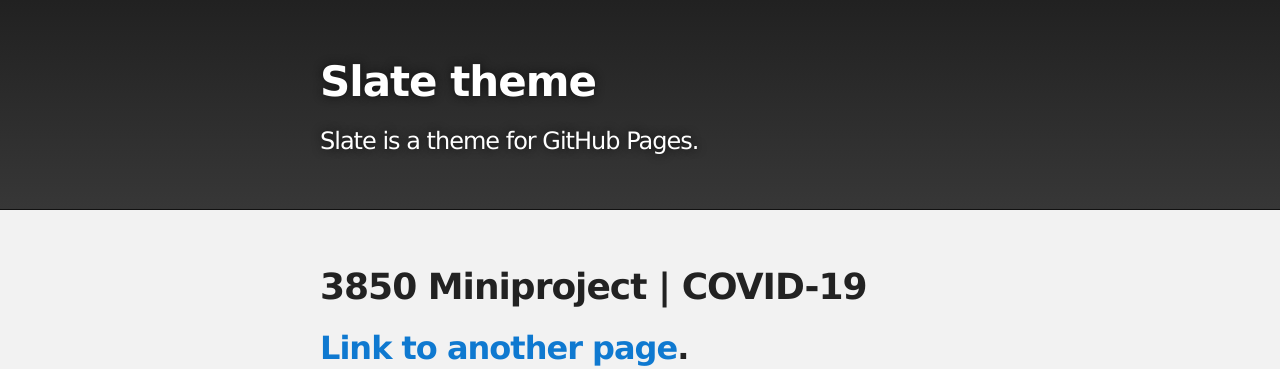
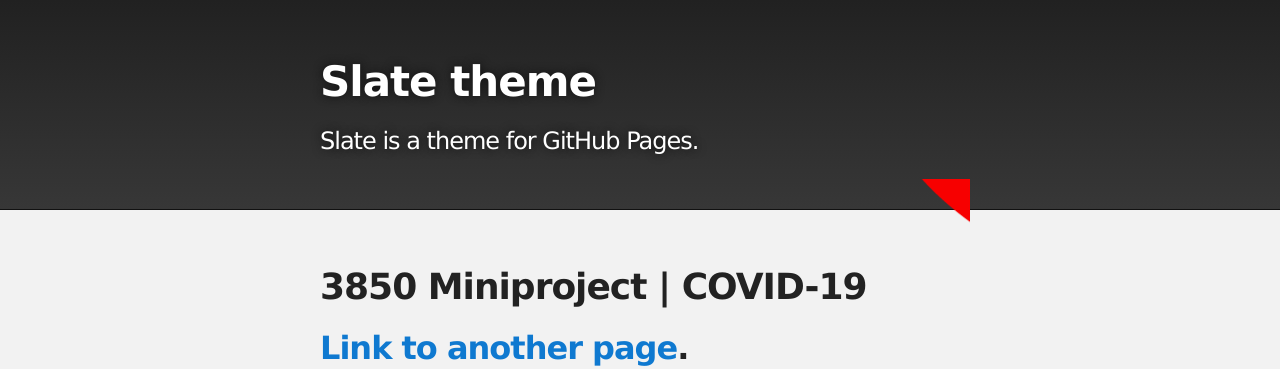
Before and after one commit to abhinavmanocha/3850Project, a Jekyll site: the page built from index.md, in a window 1280 px wide. Shown: the top 369 px of the page. Built offline with Jekyll 4.4.1, drawn with Linux system fonts in a browser that asks for light colours; our own code applies the rules of GitHub Pages for plain Markdown files.

Commit message:
okay go  back

```diff
--- a/_sass/jekyll-theme-slate.scss
+++ b/_sass/jekyll-theme-slate.scss
@@ -299,19 +299,19 @@ Full-Width Styles
 
 #downloads {
   position: absolute;
-  width: 2em;
+  width: 210px;
   z-index: 10;
   bottom: -40px;
   right: 0;
-  height: 2em;
+  height: 70px;
   background: url('../images/a1.png') no-repeat 0% 90%;
 }
 
 .zip_download_link {
   display: block;
   float: right;
-  width: 2em;
-  height:2em;
+  width: 90px;
+  height:70px;
   text-indent: -5000px;
   overflow: hidden;
   background: url(../images/a1.png) no-repeat bottom left;
```
